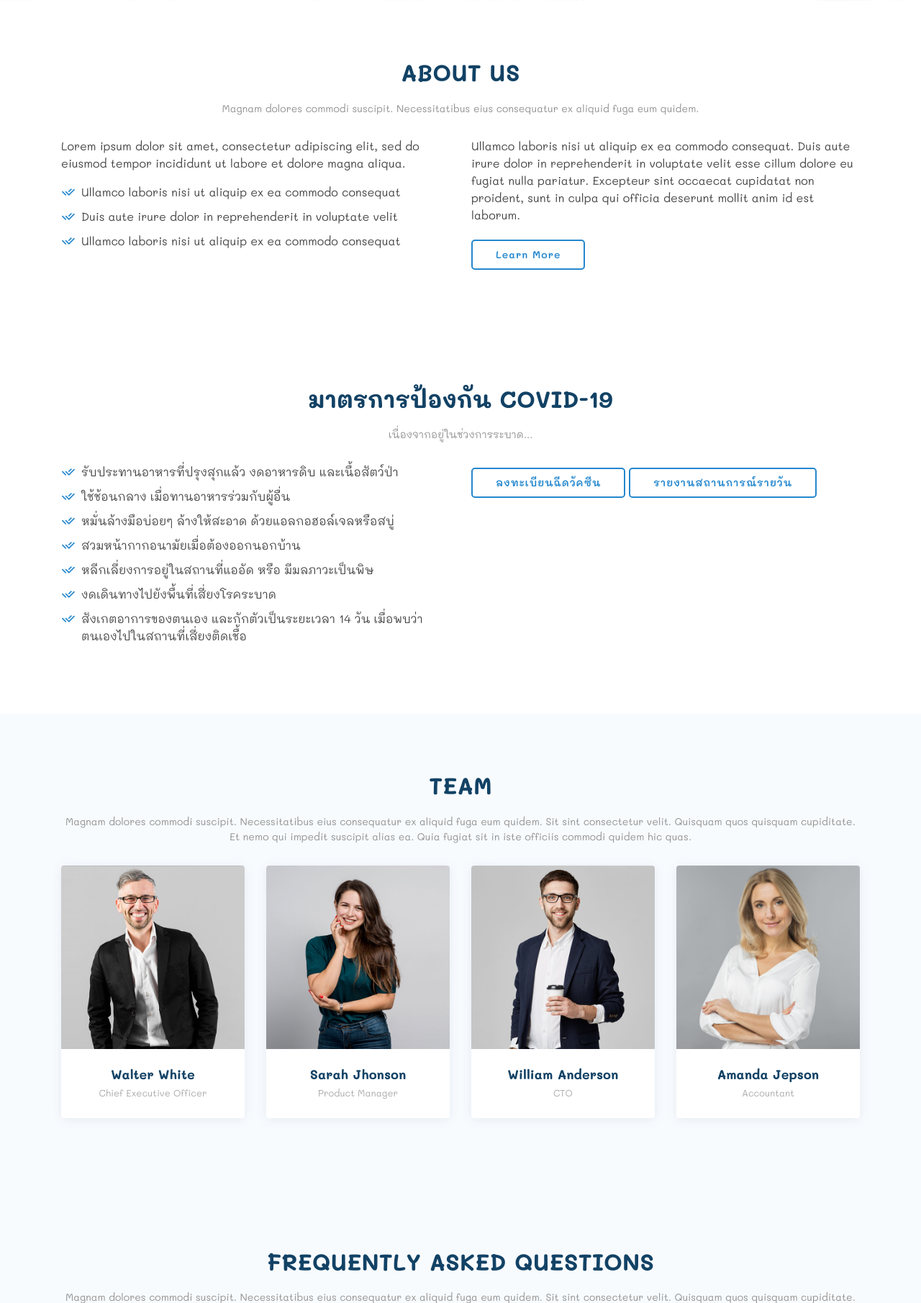
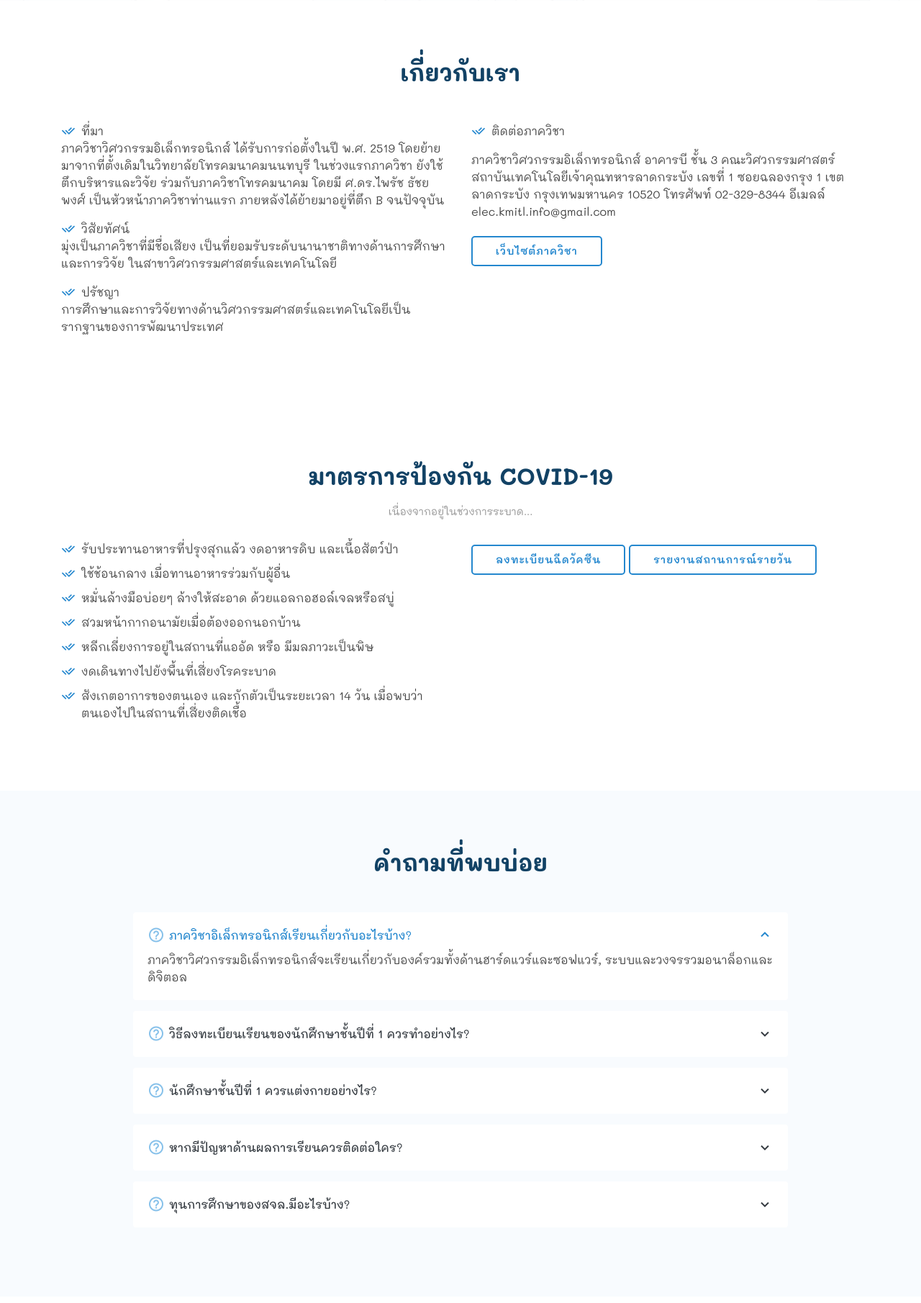
Before and after one commit to KMITL-PreElec9/Website, a Django app: page / in a window 1280 px wide. Shown: the part 426-2237 px from the top of the page at 72% size. Run offline with Django 3.2, Linux system fonts and the light colour scheme; some libraries are stand-ins or nearby versions.

Commit message:
Update Homepage

```diff
--- a/EEWeb/preelec9_camp/views.py
+++ b/EEWeb/preelec9_camp/views.py
@@ -186,3 +186,7 @@
     @method_decorator(allowed_users(['63_student']))
     def dispatch(self, *args, **kwargs):
         return super().dispatch(*args, **kwargs)
+    def get_context_data(self,*args, **kwargs):
+        context = super(RegistrarView_63, self).get_context_data(*args,**kwargs)
+        context['title_name'] = 'ลงทะเบียนน้อง'
+        return context
--- a/EEWeb/templates/index.html
+++ b/EEWeb/templates/index.html
@@ -15,42 +15,6 @@
       <div class="text-center">
         <a href="/camp" class="btn-get-started">สมัครเลย !</a>
       </div>
-
-      <!-- <div class="row icon-boxes">
-        <div class="col-md-6 col-lg-3 d-flex align-items-stretch mb-5 mb-lg-0" data-aos="zoom-in" data-aos-delay="200">
-          <div class="icon-box">
-            <div class="icon"><i class="ri-stack-line"></i></div>
-            <h4 class="title"><a href="">Lorem Ipsum</a></h4>
-            <p class="description">Voluptatum deleniti atque corrupti quos dolores et quas molestias excepturi</p>
-          </div>
-        </div>
-
-        <div class="col-md-6 col-lg-3 d-flex align-items-stretch mb-5 mb-lg-0" data-aos="zoom-in" data-aos-delay="300">
-          <div class="icon-box">
-            <div class="icon"><i class="ri-palette-line"></i></div>
-            <h4 class="title"><a href="">Sed ut perspiciatis</a></h4>
-            <p class="description">Duis aute irure dolor in reprehenderit in voluptate velit esse cillum dolore</p>
-          </div>
-        </div>
-
-        <div class="col-md-6 col-lg-3 d-flex align-items-stretch mb-5 mb-lg-0" data-aos="zoom-in" data-aos-delay="400">
-          <div class="icon-box">
-            <div class="icon"><i class="ri-command-line"></i></div>
-            <h4 class="title"><a href="">Magni Dolores</a></h4>
-            <p class="description">Excepteur sint occaecat cupidatat non proident, sunt in culpa qui officia</p>
-          </div>
-        </div>
-
-        <div class="col-md-6 col-lg-3 d-flex align-items-stretch mb-5 mb-lg-0" data-aos="zoom-in" data-aos-delay="500">
-          <div class="icon-box">
-            <div class="icon"><i class="ri-fingerprint-line"></i></div>
-            <h4 class="title"><a href="">Nemo Enim</a></h4>
-            <p class="description">At vero eos et accusamus et iusto odio dignissimos ducimus qui blanditiis</p>
-          </div>
-        </div>
-
-      </div>
-    </div> --->
   </section><!-- End Hero -->
 
   <main id="main">
@@ -60,29 +24,40 @@
       <div class="container" data-aos="fade-up">
 
         <div class="section-title">
-          <h2>About Us</h2>
-          <p>Magnam dolores commodi suscipit. Necessitatibus eius consequatur ex aliquid fuga eum quidem. </p>
+          <h2>เกี่ยวกับเรา</h2>
+           <!--<p>Magnam dolores commodi suscipit. Necessitatibus eius consequatur ex aliquid fuga eum quidem. </p>-->
         </div>
 
         <div class="row content">
           <div class="col-lg-6">
-            <p>
-              Lorem ipsum dolor sit amet, consectetur adipiscing elit, sed do eiusmod tempor incididunt ut labore et dolore
-              magna aliqua.
-            </p>
+
             <ul>
-              <li><i class="ri-check-double-line"></i> Ullamco laboris nisi ut aliquip ex ea commodo consequat</li>
-              <li><i class="ri-check-double-line"></i> Duis aute irure dolor in reprehenderit in voluptate velit</li>
-              <li><i class="ri-check-double-line"></i> Ullamco laboris nisi ut aliquip ex ea commodo consequat</li>
+              <li><i class="ri-check-double-line"></i> ที่มา</li>
+              <p>
+                ภาควิชาวิศวกรรมอิเล็กทรอนิกส์ ได้รับการก่อตั้งในปี พ.ศ. 2519 โดยย้ายมาจากที่ตั้งเดิมในวิทยาลัยโทรคมนาคมนนทบุรี ในช่วงแรกภาควิชา
+                ยังใช้ตึกบริหารและวิจัย ร่วมกับภาควิชาโทรคมนาคม โดยมี ศ.ดร.ไพรัช ธัชยพงศ์ เป็นหัวหน้าภาควิชาท่านแรก ภายหลังได้ย้ายมาอยู่ที่ตึก B จนปัจจุบัน
+              </p>
+              <li><i class="ri-check-double-line"></i> วิสัยทัศน์</li>
+              <p>
+                มุ่งเป็นภาควิชาที่มีชื่อเสียง เป็นที่ยอมรับระดับนานาชาติทางด้านการศึกษาและการวิจัย ในสาขาวิศวกรรมศาสตร์และเทคโนโลยี
+              </p>
+              <li><i class="ri-check-double-line"></i>ปรัชญา</li>
+              <p>
+                การศึกษาและการวิจัยทางด้านวิศวกรรมศาสตร์และเทคโนโลยีเป็นรากฐานของการพัฒนาประเทศ
+              </p>
+
             </ul>
           </div>
           <div class="col-lg-6 pt-4 pt-lg-0">
+            <ul>
+              <li><i class="ri-check-double-line"></i>ติดต่อภาควิชา</li>
+            </ul>
             <p>
-              Ullamco laboris nisi ut aliquip ex ea commodo consequat. Duis aute irure dolor in reprehenderit in voluptate
-              velit esse cillum dolore eu fugiat nulla pariatur. Excepteur sint occaecat cupidatat non proident, sunt in
-              culpa qui officia deserunt mollit anim id est laborum.
+              ภาควิชาวิศวกรรมอิเล็กทรอนิกส์ อาคารบี ชั้น 3 คณะวิศวกรรมศาสตร์ สถาบันเทคโนโลยีเจ้าคุณทหารลาดกระบัง
+              เลขที่ 1 ซอยฉลองกรุง 1 เขตลาดกระบัง กรุงเทพมหานคร 10520
+              โทรศัพท์ 02-329-8344 อีเมลล์ elec.kmitl.info@gmail.com
             </p>
-            <a href="#" class="btn-learn-more">Learn More</a>
+            <a href="http://www.ee.kmitl.ac.th/" class="btn-learn-more">เว็บไซต์ภาควิชา</a>
           </div>
         </div>
 
@@ -115,147 +90,59 @@
       </div>
     </section>
 
-    <!-- ======= Team Section ======= -->
-    <section id="team" class="team section-bg">
-      <div class="container" data-aos="fade-up">
-
-        <div class="section-title">
-          <h2>Team</h2>
-          <p>Magnam dolores commodi suscipit. Necessitatibus eius consequatur ex aliquid fuga eum quidem. Sit sint consectetur velit. Quisquam quos quisquam cupiditate. Et nemo qui impedit suscipit alias ea. Quia fugiat sit in iste officiis commodi quidem hic quas.</p>
-        </div>
-
-        <div class="row">
-
-          <div class="col-lg-3 col-md-6 d-flex align-items-stretch" data-aos="fade-up" data-aos-delay="100">
-            <div class="member">
-              <div class="member-img">
-                <img src='{% static "assets/img/team/team-1.jpg"%}' class="img-fluid" alt="">
-                <div class="social">
-                  <a href=""><i class="icofont-twitter"></i></a>
-                  <a href=""><i class="icofont-facebook"></i></a>
-                  <a href=""><i class="icofont-instagram"></i></a>
-                  <a href=""><i class="icofont-linkedin"></i></a>
-                </div>
-              </div>
-              <div class="member-info">
-                <h4>Walter White</h4>
-                <span>Chief Executive Officer</span>
-              </div>
-            </div>
-          </div>
-
-          <div class="col-lg-3 col-md-6 d-flex align-items-stretch" data-aos="fade-up" data-aos-delay="200">
-            <div class="member">
-              <div class="member-img">
-                <img src='{% static "assets/img/team/team-2.jpg"%}' class="img-fluid" alt="">
-                <div class="social">
-                  <a href=""><i class="icofont-twitter"></i></a>
-                  <a href=""><i class="icofont-facebook"></i></a>
-                  <a href=""><i class="icofont-instagram"></i></a>
-                  <a href=""><i class="icofont-linkedin"></i></a>
-                </div>
-              </div>
-              <div class="member-info">
-                <h4>Sarah Jhonson</h4>
-                <span>Product Manager</span>
-              </div>
-            </div>
-          </div>
-
-          <div class="col-lg-3 col-md-6 d-flex align-items-stretch" data-aos="fade-up" data-aos-delay="300">
-            <div class="member">
-              <div class="member-img">
-                <img src='{% static "assets/img/team/team-3.jpg"%}' class="img-fluid" alt="">
-                <div class="social">
-                  <a href=""><i class="icofont-twitter"></i></a>
-                  <a href=""><i class="icofont-facebook"></i></a>
-                  <a href=""><i class="icofont-instagram"></i></a>
-                  <a href=""><i class="icofont-linkedin"></i></a>
-                </div>
-              </div>
-              <div class="member-info">
-                <h4>William Anderson</h4>
-                <span>CTO</span>
-              </div>
-            </div>
-          </div>
-
-          <div class="col-lg-3 col-md-6 d-flex align-items-stretch" data-aos="fade-up" data-aos-delay="400">
-            <div class="member">
-              <div class="member-img">
-                <img src='{% static "assets/img/team/team-4.jpg"%}' class="img-fluid" alt="">
-                <div class="social">
-                  <a href=""><i class="icofont-twitter"></i></a>
-                  <a href=""><i class="icofont-facebook"></i></a>
-                  <a href=""><i class="icofont-instagram"></i></a>
-                  <a href=""><i class="icofont-linkedin"></i></a>
-                </div>
-              </div>
-              <div class="member-info">
-                <h4>Amanda Jepson</h4>
-                <span>Accountant</span>
-              </div>
-            </div>
-          </div>
-
-        </div>
-
-      </div>
-    </section><!-- End Team Section -->
-
-
     <!-- ======= Frequently Asked Questions Section ======= -->
     <section id="faq" class="faq section-bg">
       <div class="container" data-aos="fade-up">
 
         <div class="section-title">
-          <h2>Frequently Asked Questions</h2>
-          <p>Magnam dolores commodi suscipit. Necessitatibus eius consequatur ex aliquid fuga eum quidem. Sit sint consectetur velit. Quisquam quos quisquam cupiditate. Et nemo qui impedit suscipit alias ea. Quia fugiat sit in iste officiis commodi quidem hic quas.</p>
+          <h2>คำถามที่พบบ่อย</h2>
         </div>
 
         <div class="faq-list">
           <ul>
             <li data-aos="fade-up">
-              <i class="bx bx-help-circle icon-help"></i> <a data-toggle="collapse" class="collapse" href="#faq-list-1">Non consectetur a erat nam at lectus urna duis? <i class="bx bx-chevron-down icon-show"></i><i class="bx bx-chevron-up icon-close"></i></a>
+              <i class="bx bx-help-circle icon-help"></i> <a data-toggle="collapse" class="collapse" href="#faq-list-1">ภาควิชาอิเล็กทรอนิกส์เรียนเกี่ยวกับอะไรบ้าง? <i class="bx bx-chevron-down icon-show"></i><i class="bx bx-chevron-up icon-close"></i></a>
               <div id="faq-list-1" class="collapse show" data-parent=".faq-list">
                 <p>
-                  Feugiat pretium nibh ipsum consequat. Tempus iaculis urna id volutpat lacus laoreet non curabitur gravida. Venenatis lectus magna fringilla urna porttitor rhoncus dolor purus non.
+                   ภาควิชาวิศวกรรมอิเล็กทรอนิกส์จะเรียนเกี่ยวกับองค์รวมทั้งด้านฮาร์ดแวร์และซอฟแวร์, ระบบและวงจรรวมอนาล็อกและดิจิตอล
                 </p>
               </div>
             </li>
 
             <li data-aos="fade-up" data-aos-delay="100">
-              <i class="bx bx-help-circle icon-help"></i> <a data-toggle="collapse" href="#faq-list-2" class="collapsed">Feugiat scelerisque varius morbi enim nunc? <i class="bx bx-chevron-down icon-show"></i><i class="bx bx-chevron-up icon-close"></i></a>
+              <i class="bx bx-help-circle icon-help"></i> <a data-toggle="collapse" href="#faq-list-2" class="collapsed"> วิธีลงทะเบียนเรียนของนักศึกษาชั้นปีที่ 1 ควรทำอย่างไร?<i class="bx bx-chevron-down icon-show"></i><i class="bx bx-chevron-up icon-close"></i></a>
               <div id="faq-list-2" class="collapse" data-parent=".faq-list">
                 <p>
-                  Dolor sit amet consectetur adipiscing elit pellentesque habitant morbi. Id interdum velit laoreet id donec ultrices. Fringilla phasellus faucibus scelerisque eleifend donec pretium. Est pellentesque elit ullamcorper dignissim. Mauris ultrices eros in cursus turpis massa tincidunt dui.
+                สำหรับนักศึกษาชั้นปีที่ 1 คณะวิศวกรรมศาสตร์ ในเทอมที่ 1จะมีการลงทะเบียนเรียนให้จากสำนักทะเบียนและประมวลผล โดยสามารถตรวจสอบรายวิชาได้ที่ reg.kmitl.ac.th ส่วนในเทอมที่ 2นักศึกษาสามารถลงทะเบียนเอง
+                ตามsectionที่ต้องการได้ โดยสามารถตรวจสอบวิชาที่ต้องลงทะเบียนเรียนได้ใน http://www.ee.kmitl.ac.th/
                 </p>
               </div>
             </li>
 
             <li data-aos="fade-up" data-aos-delay="200">
-              <i class="bx bx-help-circle icon-help"></i> <a data-toggle="collapse" href="#faq-list-3" class="collapsed">Dolor sit amet consectetur adipiscing elit? <i class="bx bx-chevron-down icon-show"></i><i class="bx bx-chevron-up icon-close"></i></a>
+              <i class="bx bx-help-circle icon-help"></i> <a data-toggle="collapse" href="#faq-list-3" class="collapsed">นักศึกษาชั้นปีที่ 1 ควรแต่งกายอย่างไร? <i class="bx bx-chevron-down icon-show"></i><i class="bx bx-chevron-up icon-close"></i></a>
               <div id="faq-list-3" class="collapse" data-parent=".faq-list">
                 <p>
-                  Eleifend mi in nulla posuere sollicitudin aliquam ultrices sagittis orci. Faucibus pulvinar elementum integer enim. Sem nulla pharetra diam sit amet nisl suscipit. Rutrum tellus pellentesque eu tincidunt. Lectus urna duis convallis convallis tellus. Urna molestie at elementum eu facilisis sed odio morbi quis
+               สำหรับนักศึกษาชั้นปีที่ 1 สามารถดูระเบียบเครื่องแต่งกายได้ใน https://es-la.facebook.com/kmitl001/posts นักศึกษาหญิงสามารถใส่กระโปรงทรงพลีทได้ ขึ้นอยู่กับดุลพินิจของอาจารย์ในรายวิชานั้นๆ
+               โดยในทุกวันพฤหัสบดีจะมีการอนุญาตให้นักศึกษาทั้งชายและหญิงแต่งกายชุดลำลอง
                 </p>
               </div>
             </li>
 
             <li data-aos="fade-up" data-aos-delay="300">
-              <i class="bx bx-help-circle icon-help"></i> <a data-toggle="collapse" href="#faq-list-4" class="collapsed">Tempus quam pellentesque nec nam aliquam sem et tortor consequat? <i class="bx bx-chevron-down icon-show"></i><i class="bx bx-chevron-up icon-close"></i></a>
+              <i class="bx bx-help-circle icon-help"></i> <a data-toggle="collapse" href="#faq-list-4" class="collapsed">หากมีปัญหาด้านผลการเรียนควรติดต่อใคร? <i class="bx bx-chevron-down icon-show"></i><i class="bx bx-chevron-up icon-close"></i></a>
               <div id="faq-list-4" class="collapse" data-parent=".faq-list">
                 <p>
-                  Molestie a iaculis at erat pellentesque adipiscing commodo. Dignissim suspendisse in est ante in. Nunc vel risus commodo viverra maecenas accumsan. Sit amet nisl suscipit adipiscing bibendum est. Purus gravida quis blandit turpis cursus in.
+                  นักศึกษาสามารถตรวจสอบผลการเรียนกับอาจารย์ประจำรายวิชานั้นได้ โดยอาจจะเป็นการส่งอีเมล์เพื่อขอตรวจสอบ หากอาจารย์ประจำรายวิชาตรวจสอบแล้ว ไม่เกิดความผิดพลาดใดๆ นักศึกษาจะต้องทำการลงทะเบียนเรียนใหม่อีกครั้ง
                 </p>
               </div>
             </li>
 
             <li data-aos="fade-up" data-aos-delay="400">
-              <i class="bx bx-help-circle icon-help"></i> <a data-toggle="collapse" href="#faq-list-5" class="collapsed">Tortor vitae purus faucibus ornare. Varius vel pharetra vel turpis nunc eget lorem dolor? <i class="bx bx-chevron-down icon-show"></i><i class="bx bx-chevron-up icon-close"></i></a>
+              <i class="bx bx-help-circle icon-help"></i> <a data-toggle="collapse" href="#faq-list-5" class="collapsed">ทุนการศึกษาของสจล.มีอะไรบ้าง? <i class="bx bx-chevron-down icon-show"></i><i class="bx bx-chevron-up icon-close"></i></a>
               <div id="faq-list-5" class="collapse" data-parent=".faq-list">
                 <p>
-                  Laoreet sit amet cursus sit amet dictum sit amet justo. Mauris vitae ultricies leo integer malesuada nunc vel. Tincidunt eget nullam non nisi est sit amet. Turpis nunc eget lorem dolor sed. Ut venenatis tellus in metus vulputate eu scelerisque.
+                  นักศึกษาที่สนใจทุนการศึกษาสามารถติดตามในเพจ KMITL Student life เพื่อติดตามข่าวสารต่างๆ โดยจะมีการอัพเดตข้อมูลอย่างต่อเนื่อง
                 </p>
               </div>
             </li>
@@ -264,7 +151,7 @@
         </div>
 
       </div>
-    </section><!-- End Frequently Asked Questions Section -->
+    </section>
 
     <!-- ======= Contact Section ======= -->
     <section id="contact" class="contact">
@@ -272,7 +159,7 @@
 
         <div class="section-title">
           <h2>Contact</h2>
-          <p>Magnam dolores commodi suscipit. Necessitatibus eius consequatur ex aliquid fuga eum quidem. Sit sint consectetur velit. Quisquam quos quisquam cupiditate. Et nemo qui impedit suscipit alias ea. Quia fugiat sit in iste officiis commodi quidem hic quas.</p>
+
         </div>
 
         <div>
@@ -286,19 +173,20 @@
               <div class="address">
                 <i class="icofont-google-map"></i>
                 <h4>Location:</h4>
-                <p>A108 Adam Street, New York, NY 535022</p>
+                <p>ภาควิชาวิศวกรรมอิเล็กทรอนิกส์ อาคารบี ชั้น 3 คณะวิศวกรรมศาสตร์ สถาบันเทคโนโลยีพระจอมเกล้าเจ้าคุณทหารลาดกระบัง
+                  เลขที่ 1 ซอยฉลองกรุง 1 เขตลาดกระบัง กรุงเทพมหานคร 10520</p>
               </div>
 
               <div class="email">
                 <i class="icofont-envelope"></i>
                 <h4>Email:</h4>
-                <p>info@example.com</p>
+                <p>elec.kmitl.info@gmail.com</p>
               </div>
 
               <div class="phone">
                 <i class="icofont-phone"></i>
                 <h4>Call:</h4>
-                <p>+1 5589 55488 55s</p>
+                <p>(+66)2-329-8344</p>
               </div>
 
             </div>
@@ -319,11 +207,7 @@
                 </div>
               </div>
               <div class="form-group">
-                <input type="text" class="form-control" name="subject" id="subject" placeholder="Subject" data-rule="minlen:4" data-msg="Please enter at least 8 chars of subject" />
-                <div class="validate"></div>
-              </div>
-              <div class="form-group">
-                <textarea class="form-control" name="message" rows="5" data-rule="required" data-msg="Please write something for us" placeholder="Message"></textarea>
+                <textarea class="form-control" name="message" rows="10" data-rule="required" data-msg="Please write something for us" placeholder="Message"></textarea>
                 <div class="validate"></div>
               </div>
               <div class="mb-3">
```
